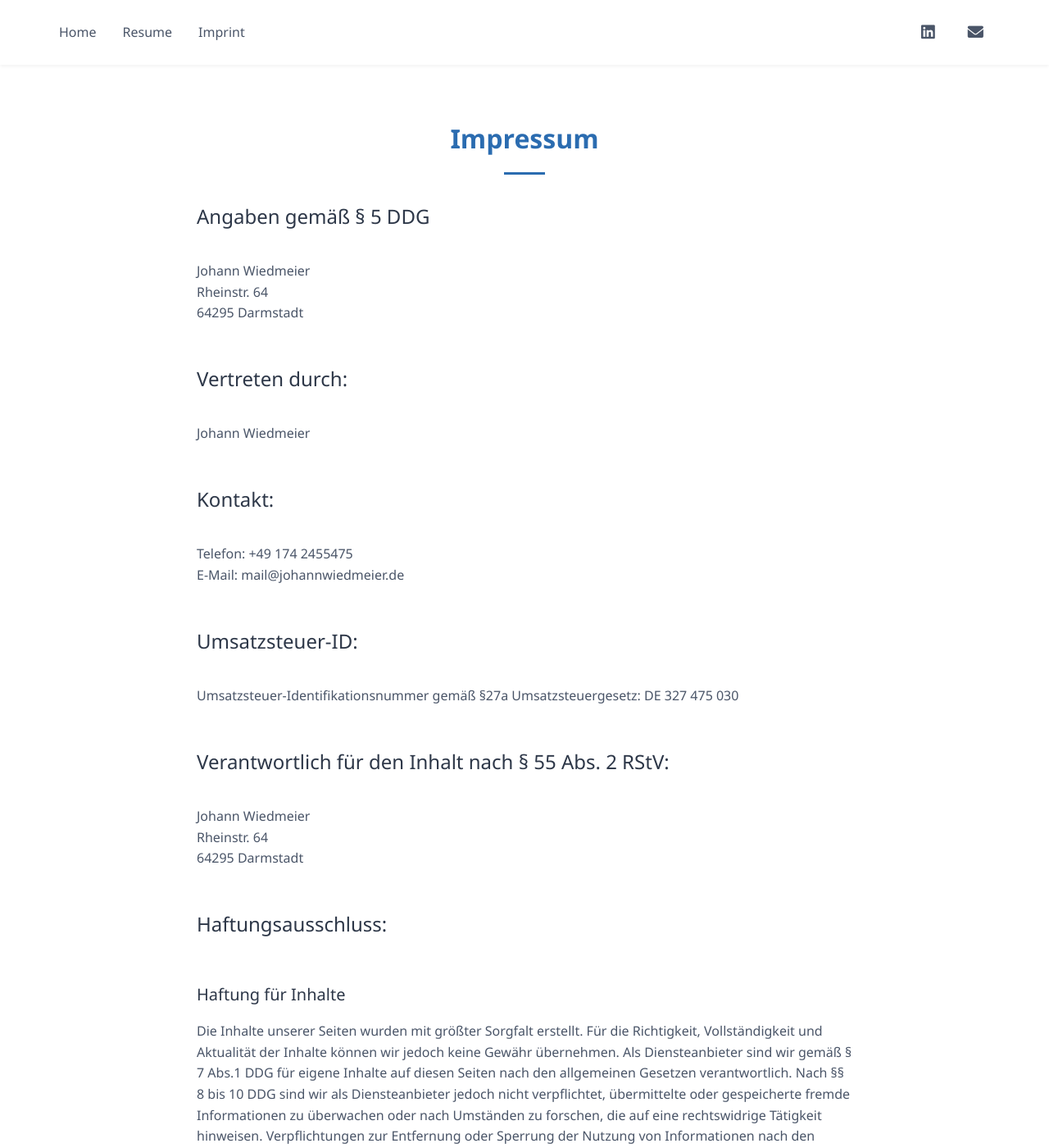
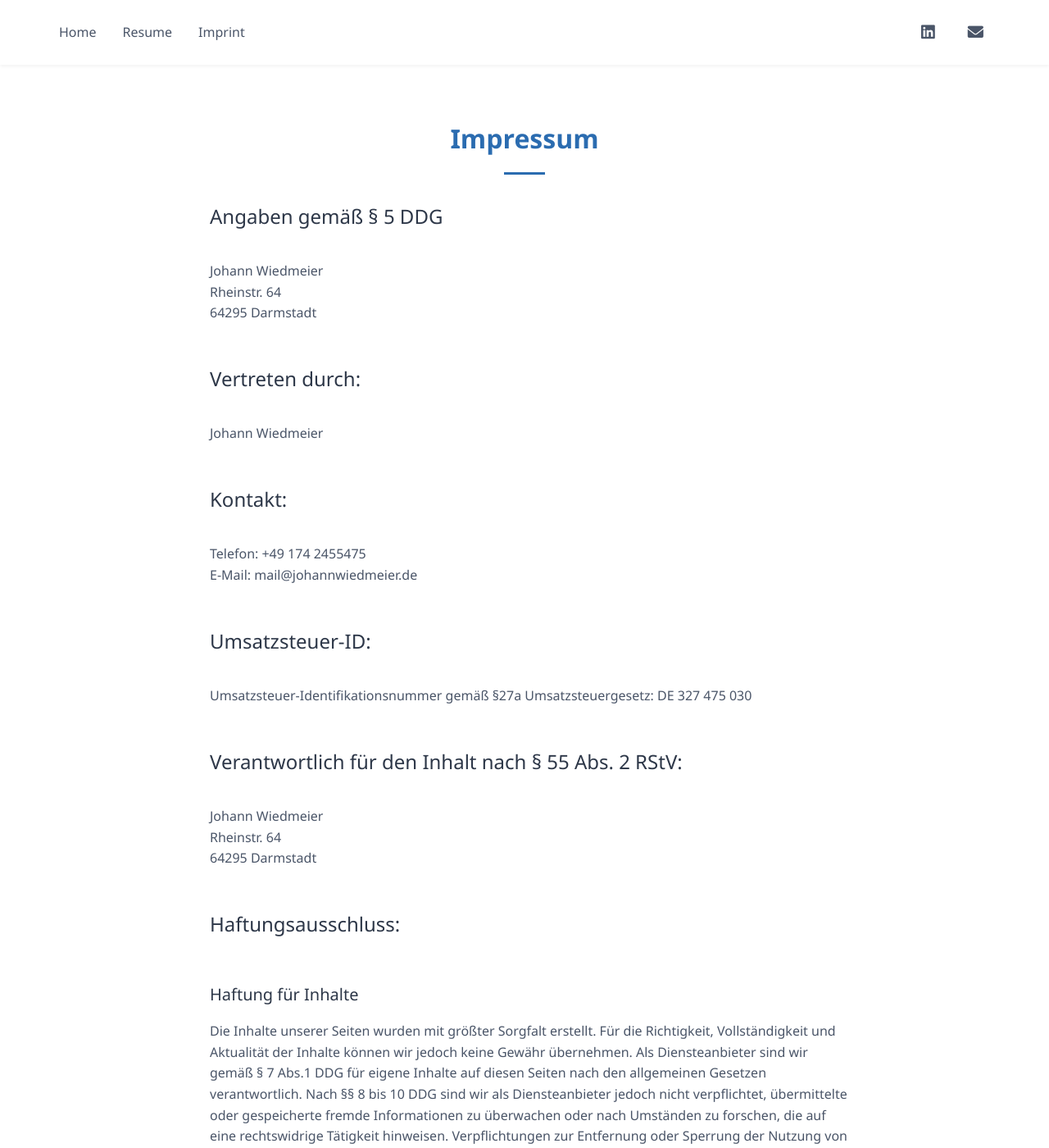
Before and after one commit to johannwiedmeier/johannwiedmeier.github.io, a Jekyll site: the page built from imprint.html, in a window 1280 px wide and 1400 px high. Shown: the whole window at 82% size. Built offline with Jekyll 4.4.1, drawn with Linux system fonts in a browser that asks for light colours.

Commit message:
imprint margin left

```diff
--- a/assets/css/main.css
+++ b/assets/css/main.css
@@ -662,6 +662,7 @@ ul {
 }
 
 .imprint-section {
+    margin-left: 1rem;
     margin-bottom: 3rem;
 }
 
```
